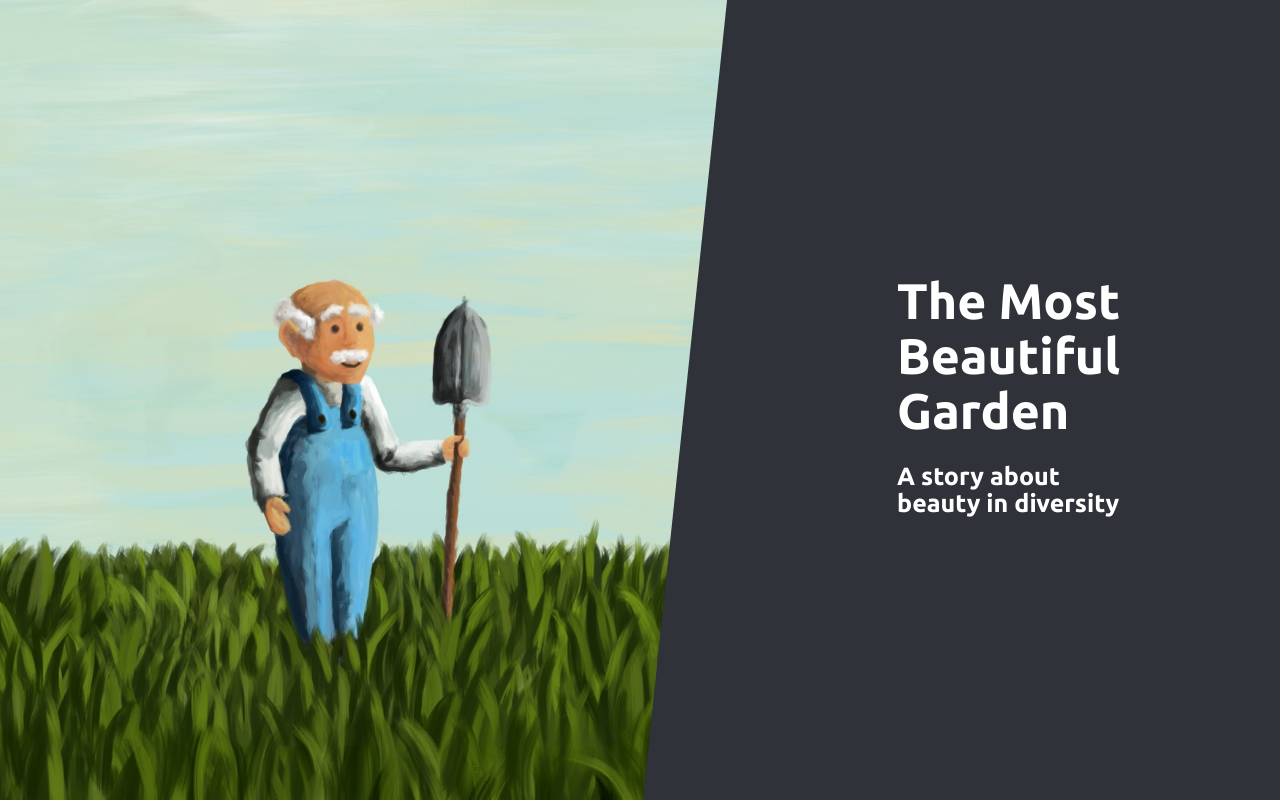
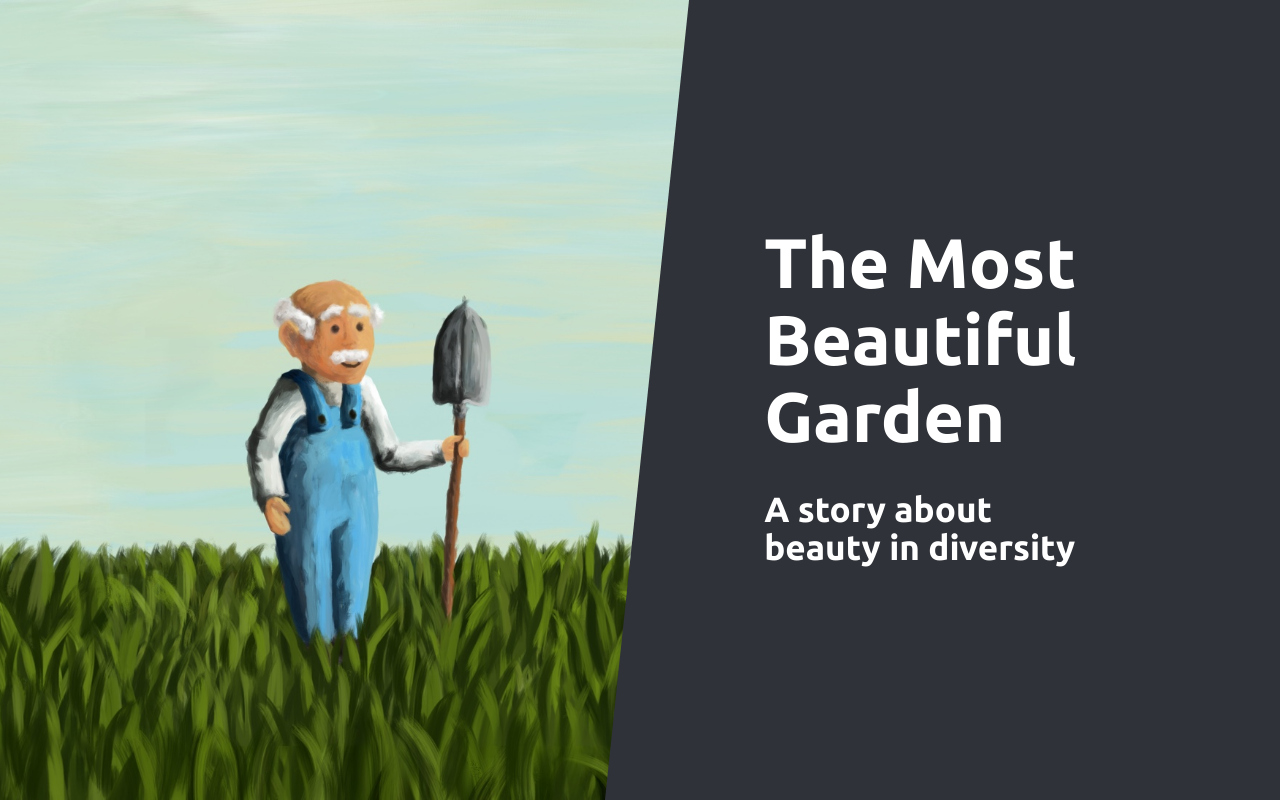
Before and after one commit to jwahdatehagh/themostbeautifulgarden-website, a website: page index.html in a window 1280 px wide. Drawn offline with Linux system fonts and the light colour scheme.

Commit message:
bugfixes

```diff
--- a/assets/scss/layout.scss
+++ b/assets/scss/layout.scss
@@ -68,8 +68,8 @@
   transform: skewX(-6deg);
   overflow: hidden;
   position: relative;
-  padding-left: 5vw;
-  left: -5vw;
+  padding-left: 8vw;
+  left: -8vw;
   .image {
     background-position: 50% 50%;
     transform: skewX(6deg);
--- a/assets/scss/layout/section-1.scss
+++ b/assets/scss/layout/section-1.scss
@@ -15,10 +15,15 @@
       background-position: center top;
     }
   }
+  @include media-breakpoint-up(sm) {
+    font-size: $display4-size;
+  }
 
   @include media-breakpoint-up(lg) {
     h1 {
       margin-top: 0;
+      margin-right: 1.6em;
+      font-size: $display4-size;
     }
 
     .image-wrap {
@@ -30,4 +35,15 @@
       }
     }
   }
+  @include media-breakpoint-up(xl) {
+    h1 {
+      margin-right: 2.6em;
+      font-size: $display3-size;
+    }
+  }
+  @media(min-width: 2050px) {
+    h1 {
+      font-size: $display2-size;
+    }
+  }
 }
--- a/assets/scss/layout/section-17.scss
+++ b/assets/scss/layout/section-17.scss
@@ -24,6 +24,7 @@
     text-align: left;
     .fb-like {
       display: inline-block;
+      margin-bottom: 0.5em;
     }
   }
 }
--- a/assets/scss/variables.scss
+++ b/assets/scss/variables.scss
@@ -185,9 +185,9 @@ $font-size-h5: 1.25rem !default;
 $font-size-h6: 1rem !default;
 
 $display1-size: 6rem !default;
-$display2-size: 5.5rem !default;
-$display3-size: 4.5rem !default;
-$display4-size: 3.5rem !default;
+$display2-size: 4.5rem !default;
+$display3-size: 3.5rem !default;
+$display4-size: 2.8rem !default;
 
 $display1-weight: 300 !default;
 $display2-weight: 300 !default;
--- a/index.html
+++ b/index.html
@@ -280,7 +280,7 @@
               <p>... healing all ills of the human race by living its destiny, unfolding its inherent beauty and strength... Just like this delicious honey!"</p>
               <p>The old man paused, closed his eyes for some moments - as if a vision of the glorious future of the human race as described by 'Abdu'l-Bahá was unfolding - and then smiled at the children brightly.</p>
               <p>"Would you like to taste this honey?"</p>
-              <cite>– Polly (Gabriele) Janitzky <br><small>&amp; illustrated by Jalil Wahdatehagh</small></cite>
+              <cite>– Polly (Gabriele) Janitzky <br><small>illustrated by Jalil Wahdatehagh</small></cite>
 
 
               <hr>
```
Also changed, not shown: static/css/garden.css.
